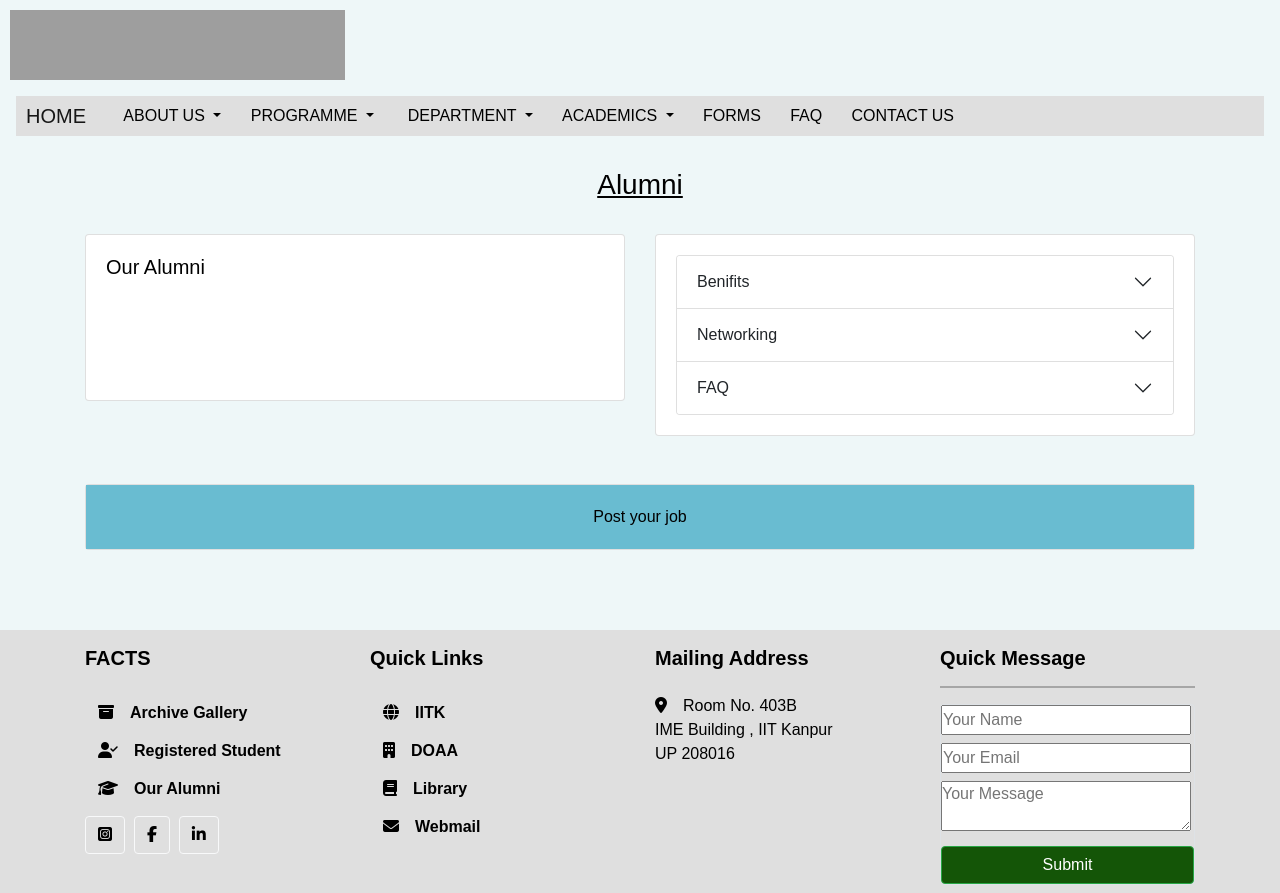
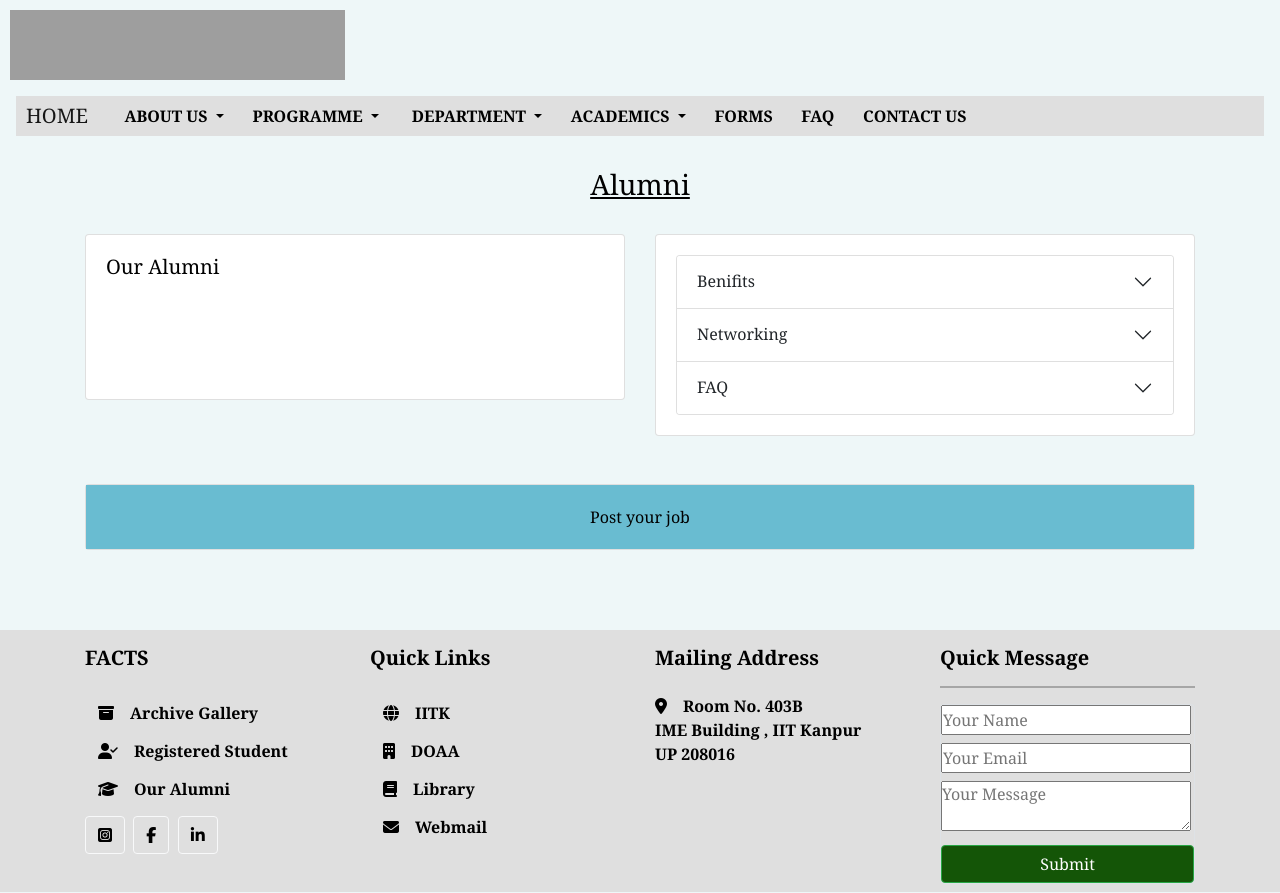
Before and after one commit to OdlTech/ODL.github.io, a PHP site: page /Alumni1.html in a window 1280 px wide. Run offline with PHP 8.4, Linux system fonts and the light colour scheme; grey boxes are pictures that could not be loaded.

Commit message:
Style sheet updated

```diff
--- a/CSS/style4.css
+++ b/CSS/style4.css
@@ -5,13 +5,12 @@ html, body {
 }
 
 *{
-    margin: 0;
-    padding: 0;
-    box-sizing: border-box;
-    font-family: "Montserrat", sans-serif;
-    font-weight: 300;
-    text-decoration-color: black;
-    color: black;
+  margin: 0;
+  padding: 0;
+  box-sizing: border-box;
+  font-family:Cambria, Cochin, Georgia, Times, 'Times New Roman', serif;
+ font-weight: 400;
+  color: black;
 }
 
 .dropdown .dropdown-menu{
```
